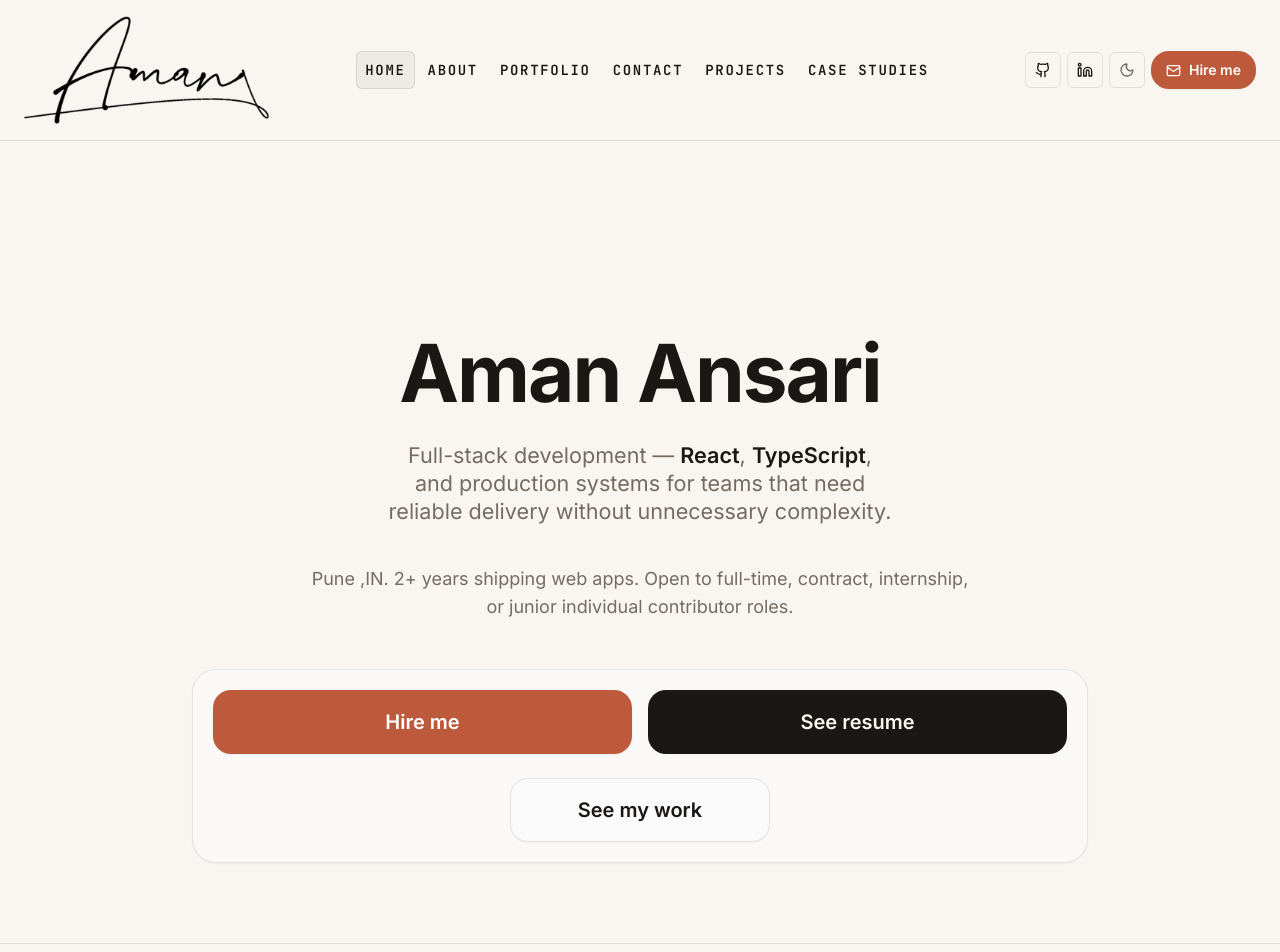
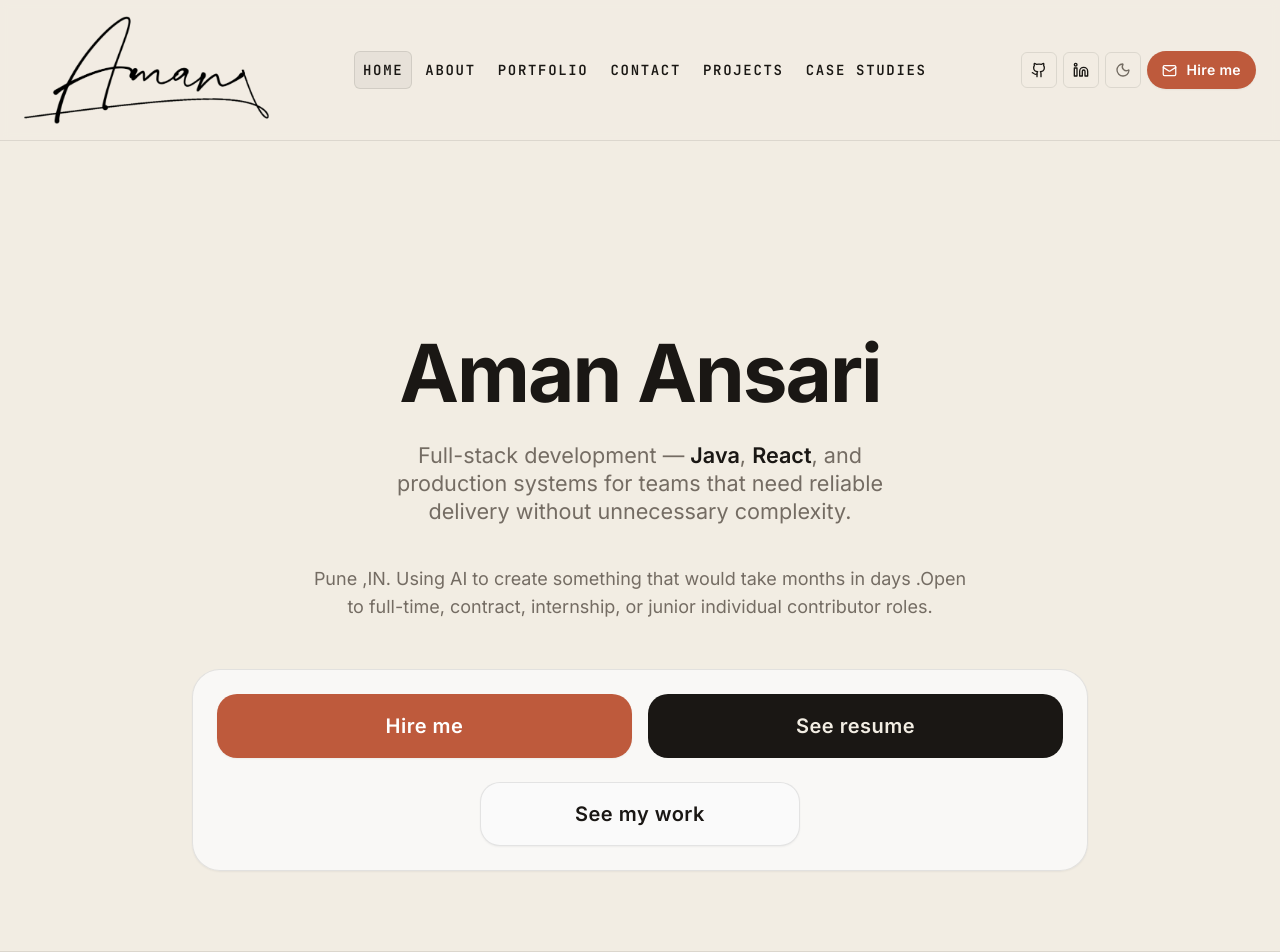
Before and after one commit to ansariamann/portfolio, a Next.js app: page / in a window 1280 px wide. Shown: the top 952 px of the page. Built offline with nearby package versions, Linux system fonts and the light colour scheme.

Commit message:
implement portfolio sections and project gallery with updated assets and site configuration

```diff
--- a/app/globals.css
+++ b/app/globals.css
@@ -5,7 +5,7 @@
 @layer base {
   :root {
     /* Hashton-inspired palette — light */
-    --paper: 42 38% 96%;
+    --paper: 40 36% 92%;
     --surface: 42 5% 98%;
     --muted: 38 24% 91%;
     --ink: 30 12% 9%;
@@ -80,6 +80,7 @@
 }
 
 @layer components {
+
   /* ─── Section shell ─── */
   .section-shell {
     @apply py-16 md:py-20 lg:py-24 scroll-mt-20 md:scroll-mt-28 lg:scroll-mt-36;
@@ -109,15 +110,16 @@
     @apply inline-flex items-center rounded-full border border-accent/40 bg-accent/10 px-3 py-1.5 font-mono text-[11px] font-semibold uppercase tracking-[0.14em] text-accent;
   }
 
-  /* ─── Primary button — large, 18px radius, accent bg ─── */
+  /* ─── Primary button — large, broader, 20px radius, accent bg ─── */
   .btn-primary {
-    @apply inline-flex items-center justify-center gap-2 rounded-[18px] border border-transparent bg-accent px-7 py-4 text-xl font-semibold text-accent-foreground shadow-sm transition-[background-color,box-shadow] duration-150 hover:bg-accent-hover hover:shadow-md focus-visible:outline-none focus-visible:ring-2 focus-visible:ring-ink/30 focus-visible:ring-offset-2 focus-visible:ring-offset-background;
+    @apply inline-flex items-center justify-center gap-2.5 rounded-[20px] border border-transparent bg-accent px-10 py-4 text-xl font-semibold tracking-wide text-accent-foreground shadow-sm duration-150 hover:bg-accent-hover hover:shadow-md focus-visible:outline-none focus-visible:ring-2 focus-visible:ring-ink/30 focus-visible:ring-offset-2 focus-visible:ring-offset-background;
+    transition-property: background-color, box-shadow;
     min-height: 64px;
   }
 
-  /* ─── Secondary button — large, dark bg ─── */
+  /* ─── Secondary button — large, broader, dark bg ─── */
   .btn-secondary {
-    @apply inline-flex items-center justify-center gap-2 rounded-[18px] border border-ink/10 bg-foreground px-7 py-4 text-xl font-semibold text-background transition-colors duration-150 hover:bg-ink/80 focus-visible:outline-none focus-visible:ring-2 focus-visible:ring-ink/30 focus-visible:ring-offset-2 focus-visible:ring-offset-background;
+    @apply inline-flex items-center justify-center gap-2.5 rounded-[20px] border border-ink/10 bg-foreground px-10 py-4 text-xl font-semibold tracking-wide text-background transition-colors duration-150 hover:bg-ink/80 focus-visible:outline-none focus-visible:ring-2 focus-visible:ring-ink/30 focus-visible:ring-offset-2 focus-visible:ring-offset-background;
     min-height: 64px;
   }
 
@@ -145,7 +147,8 @@
 
   /* ─── Form input ─── */
   .form-input {
-    @apply w-full rounded-[14px] border border-ink/15 bg-surface px-4 py-3 text-[17px] text-foreground placeholder:text-muted-foreground shadow-sm transition-[box-shadow,border-color] focus:border-accent focus:outline-none focus:ring-[3px] focus:ring-accent/20;
+    @apply w-full rounded-[14px] border border-ink/15 bg-surface px-4 py-3 text-[17px] text-foreground placeholder:text-muted-foreground shadow-sm focus:border-accent focus:outline-none focus:ring-[3px] focus:ring-accent/20;
+    transition-property: box-shadow, border-color;
     height: 48px;
   }
 
@@ -168,6 +171,7 @@
   .skill-grid-item {
     @apply flex aspect-square w-full items-center justify-center rounded-xl border border-ink/10 bg-surface p-1 shadow-sm transition-all duration-200;
   }
+
   .skill-grid-item:hover {
     transform: scale(1.04);
     border-color: hsl(var(--accent) / 0.4);
@@ -189,6 +193,7 @@
       opacity: 0;
       transform: translateY(12px);
     }
+
     to {
       opacity: 1;
       transform: translateY(0);
--- a/app/layout.tsx
+++ b/app/layout.tsx
@@ -98,9 +98,9 @@ export default function RootLayout({
         {/* Critical resource preloads */}
         <link
           rel="preload"
-          href="/images/profile-photo.jpg"
+          href="/images/about-photo.png"
           as="image"
-          type="image/jpeg"
+          type="image/png"
         />
 
         {/* Preconnect to external domains */}
--- a/components/layout/Header.tsx
+++ b/components/layout/Header.tsx
@@ -155,27 +155,36 @@ export default function Header() {
             target="_blank"
             rel="noopener noreferrer"
             aria-label="GitHub"
-            className="hidden lg:flex size-9 items-center justify-center rounded-md border border-ink/10 transition-colors hover:bg-ink/5"
+            className="group relative hidden lg:flex size-9 items-center justify-center rounded-md border border-ink/10 transition-colors hover:bg-ink/5 text-foreground"
           >
             <Github size={16} />
+            <span className="pointer-events-none absolute top-full mt-2 left-1/2 -translate-x-1/2 whitespace-nowrap rounded bg-foreground px-2 py-0.5 font-mono text-[11px] font-medium text-background shadow opacity-0 transition-opacity duration-150 group-hover:opacity-100 z-50">
+              GitHub
+            </span>
           </a>
           <a
             href="https://linkedin.com/in/-aman-ansari"
             target="_blank"
             rel="noopener noreferrer"
             aria-label="LinkedIn"
-            className="hidden lg:flex size-9 items-center justify-center rounded-md border border-ink/10 transition-colors hover:bg-ink/5"
+            className="group relative hidden lg:flex size-9 items-center justify-center rounded-md border border-ink/10 transition-colors hover:bg-ink/5 text-foreground"
           >
             <Linkedin size={16} />
+            <span className="pointer-events-none absolute top-full mt-2 left-1/2 -translate-x-1/2 whitespace-nowrap rounded bg-foreground px-2 py-0.5 font-mono text-[11px] font-medium text-background shadow opacity-0 transition-opacity duration-150 group-hover:opacity-100 z-50">
+              LinkedIn
+            </span>
           </a>
 
           <button
             type="button"
             onClick={toggle}
             aria-label="Toggle dark mode"
-            className="size-9 flex items-center justify-center rounded-md border border-ink/10 text-muted-foreground transition-colors hover:bg-ink/5"
+            className="group relative size-9 flex items-center justify-center rounded-md border border-ink/10 text-muted-foreground transition-colors hover:bg-ink/5 hover:text-foreground"
           >
             {isDark ? <Sun size={16} /> : <Moon size={16} />}
+            <span className="pointer-events-none absolute top-full mt-2 left-1/2 -translate-x-1/2 whitespace-nowrap rounded bg-foreground px-2 py-0.5 font-mono text-[11px] font-medium text-background shadow opacity-0 transition-opacity duration-150 group-hover:opacity-100 z-50">
+              {isDark ? "Light mode" : "Dark mode"}
+            </span>
           </button>
 
           <Link
--- a/components/sections/AboutSection.tsx
+++ b/components/sections/AboutSection.tsx
@@ -72,7 +72,7 @@ export default function AboutSection() {
           <aside className="lg:sticky lg:top-28 space-y-8">
             <div className="relative aspect-[4/5] w-full max-w-[300px] mx-auto overflow-hidden rounded-2xl border border-ink/10 bg-muted/30 shadow-card">
               <Image
-                src="/images/profile-photo.jpg"
+                src="/images/about-photo.png"
                 alt={`${siteConfig.author?.name ?? "Aman Ansari"}, profile photo`}
                 fill
                 className="object-cover"
--- a/components/sections/HeroSection.tsx
+++ b/components/sections/HeroSection.tsx
@@ -20,34 +20,34 @@ export default function HeroSection() {
           </h1>
 
           <p className="mt-7 text-lg md:text-xl lg:text-[1.35rem] text-muted-foreground leading-relaxed max-w-2xl mx-auto text-balance">
-            Full-stack development — <strong className="font-semibold text-foreground">React</strong>,{" "}
-            <strong className="font-semibold text-foreground">TypeScript</strong>, and production systems
+            Full-stack development — <strong className="font-semibold text-foreground">Java</strong>,{" "}
+            <strong className="font-semibold text-foreground">React</strong>, and production systems
             for teams that need reliable delivery without unnecessary complexity.
           </p>
 
           <p className="mt-10 text-base md:text-lg text-muted-foreground leading-relaxed max-w-2xl mx-auto">
-            {siteConfig.contact?.location ?? "Pune, IN"}. 2+ years shipping web apps. Open to
+            {siteConfig.contact?.location ?? "Pune, IN"}. Using AI to create something that would take months in days .Open to
             full-time, contract, internship, or junior individual contributor
             roles.
           </p>
 
-          <div className="mt-12 mx-auto flex max-w-4xl flex-col gap-6 rounded-[24px] border border-ink/10 bg-surface/80 p-4 sm:p-5 shadow-sm">
+          <div className="mt-12 mx-auto flex max-w-4xl flex-col gap-6 rounded-[28px] border border-ink/10 bg-surface/80 p-5 sm:p-6 shadow-sm">
             <div className="flex flex-col sm:flex-row justify-center gap-4">
-              <button type="button" onClick={handleContact} className="btn-primary flex-1">
+              <button type="button" onClick={handleContact} className="btn-primary flex-1 sm:min-w-[220px]">
                 Hire me
               </button>
               <Link
                 href="/cv/Aman_Ansari_CV.pdf"
                 target="_blank"
                 rel="noreferrer"
-                className="btn-secondary flex-1"
+                className="btn-secondary flex-1 sm:min-w-[220px]"
               >
                 See resume
               </Link>
             </div>
 
             <div className="flex justify-center">
-              <Link href="/projects" className="btn-primary w-full sm:w-auto min-w-[260px] bg-surface text-foreground border border-ink/10 hover:bg-muted">
+              <Link href="/projects" className="btn-primary w-full sm:w-auto min-w-[280px] sm:min-w-[320px] bg-surface text-foreground border border-ink/10 hover:bg-muted">
                 See my work
               </Link>
             </div>
--- a/components/sections/WorkSection.tsx
+++ b/components/sections/WorkSection.tsx
@@ -32,7 +32,7 @@ export default function WorkSection() {
         <div className="mt-10 text-center">
           <Link
             href="/projects"
-            className="btn-secondary w-full sm:w-auto min-w-[260px] inline-flex"
+            className="btn-secondary w-full sm:w-auto min-w-[280px] sm:min-w-[320px] inline-flex"
           >
             View all projects →
           </Link>
--- a/next.config.js
+++ b/next.config.js
@@ -43,7 +43,7 @@ const nextConfig = {
           {
             key: "Link",
             value: [
-              "</images/profile-photo.jpg>; rel=preload; as=image",
+              "</images/about-photo.png>; rel=preload; as=image",
               "<https://fonts.googleapis.com>; rel=preconnect",
               "<https://fonts.gstatic.com>; rel=preconnect; crossorigin",
             ].join(", "),
```
Also changed, not shown: app/case-studies/[id]/page.tsx (+14 -4 lines), app/case-studies/page.tsx (+13 -3 lines), app/projects/page.tsx (+18 -17 lines), public/images/about-photo.png (added), 1 other file (tests, documents, lock files or other folders).
